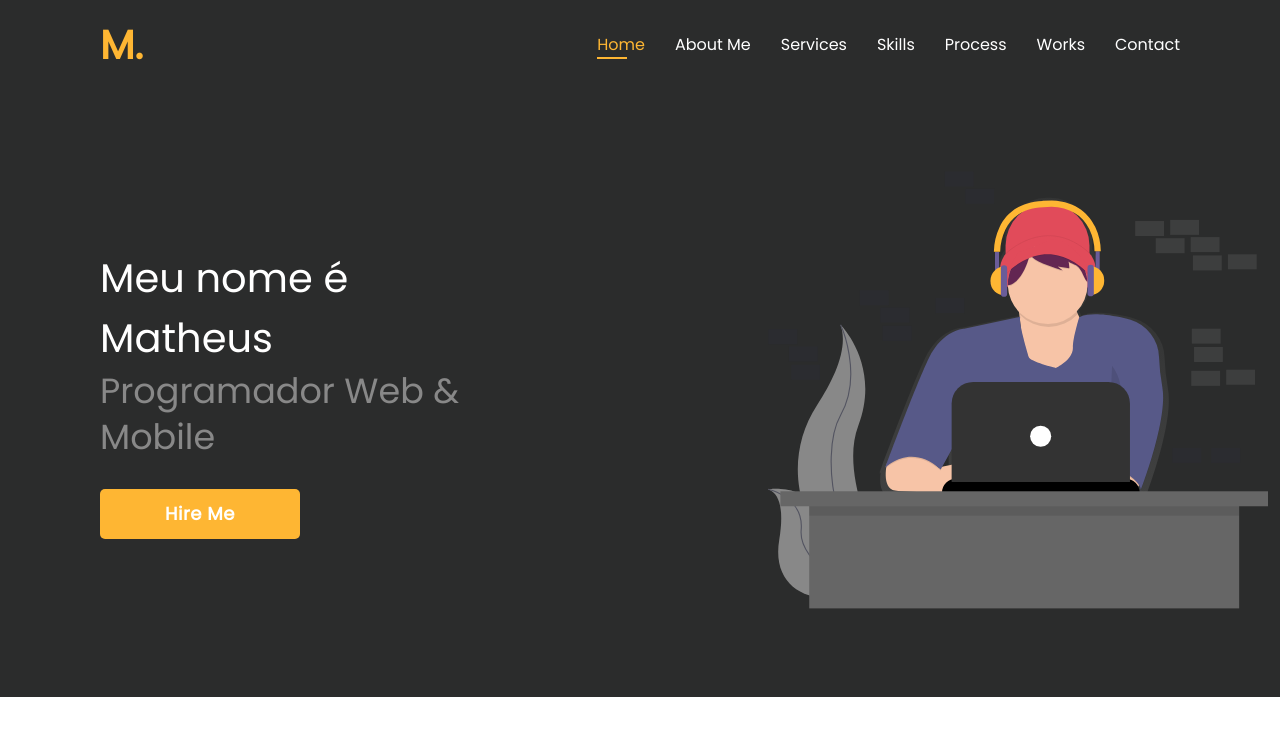
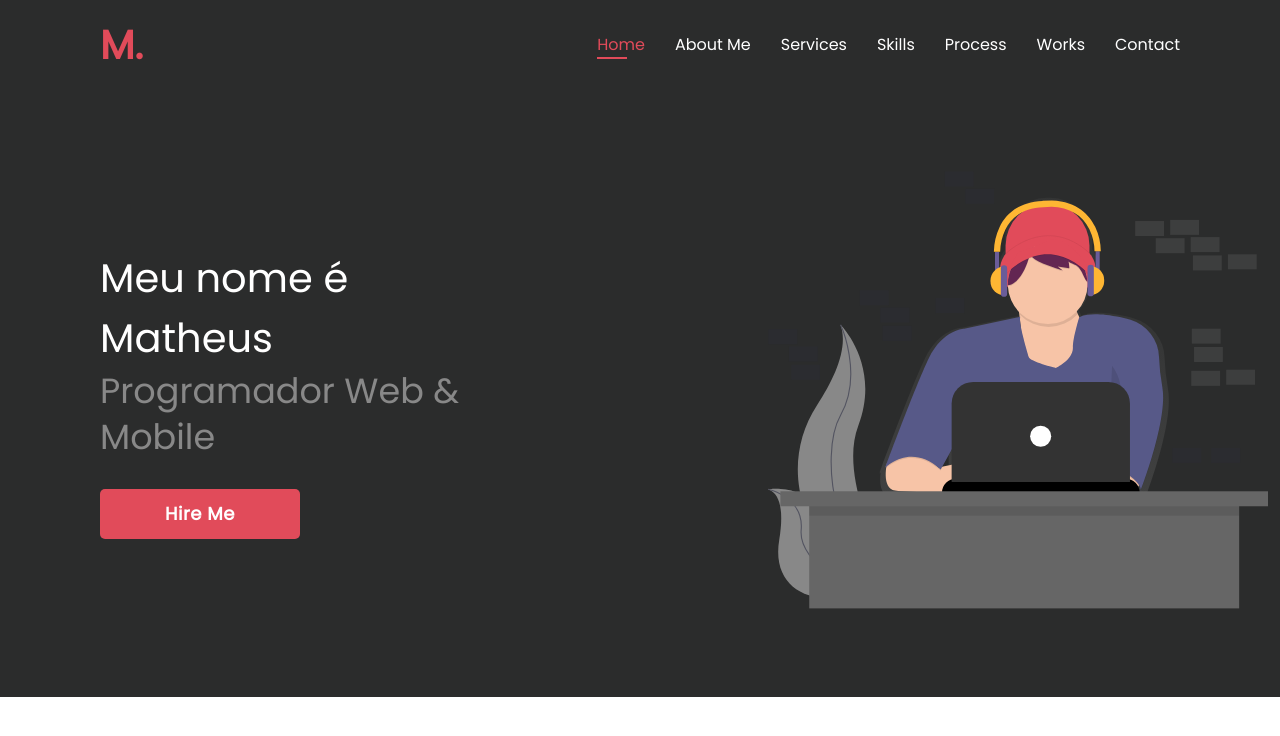
Before and after one commit to MatheusGomesRocha/Portfolio, a React (Create React App) app: page / in a window 1280 px wide. Shown: the top 736 px of the page. Built offline with nearby package versions, Linux system fonts and the light colour scheme.

Commit message:
Mudando cor padrão de buttons e links

```diff
--- a/src/components/Header.css
+++ b/src/components/Header.css
@@ -15,7 +15,7 @@
 }
 .header .headerTop .logo {      /** Span com texto (logo) apenas um M. */
     margin-left: 100px;
-    color: #FEB633;
+    color: #e14b5a;
     font-size: 40px;
     font-weight: bold;
 }
@@ -39,7 +39,7 @@
 .header .headerTop .side .linkDiv .linkBorderBottom {       /** Div que imita uma borderBottom para o link */
     width: 0;
     height: 2px;
-    background-color: #FEB633;
+    background-color: #e14b5a;
 }
 /** **/
 
@@ -76,7 +76,7 @@
     animation: growBorderBottom 250ms forwards;     /** Forwards significa que vai completar a animação e continuar lá */
 }
 .header .headerTop .side .linkDiv:hover .link {     /** Aplicada nos links do headerTop */
-    color: #FEB633;
+    color: #e14b5a;
 }
 /** **/
 
--- a/src/components/Header.js
+++ b/src/components/Header.js
@@ -7,6 +7,7 @@ import HeaderSvg from '../assets/svg/header';
 export default () => {
     const [fixedHeaderTop, setFixedHeaderTop] = useState(false);
     const [link, setLink] = useState('home');
+    let defaultColor = '#e14b5a';
 
     const handleScroll = () => {        // Verifica o Scroll da pagina
         if (document.documentElement.scrollTop > 90) {       // Se for maior que 0, fixa o Header e está na sessão Home
@@ -33,42 +34,42 @@ export default () => {
 
                 <div className={"side"}>
                     <div onClick={() => setLink('home')} className={"linkDiv"}>
-                        <a className={"link"} href={"#home"} style={{color: link === 'home' && '#FEB633'}}>Home</a>
+                        <a className={"link"} href={"#home"} style={{color: link === 'home' && defaultColor}}>Home</a>
                         <div className={"linkBorderBottom"} style={{width: link === 'home' && '30px'}}></div>
                     </div>
 
                     <div onClick={() => setLink('about')} className={"linkDiv"}>
-                        <a className={"link"} href={"#about"} style={{color: link === 'about' && '#FEB633'}}>About
+                        <a className={"link"} href={"#about"} style={{color: link === 'about' && defaultColor}}>About
                             Me</a>
                         <div className={"linkBorderBottom"} style={{width: link === 'about' && '30px'}}></div>
                     </div>
 
                     <div onClick={() => setLink('services')} className={"linkDiv"}>
                         <a className={"link"} href={"#services"}
-                           style={{color: link === 'services' && '#FEB633'}}>Services</a>
+                           style={{color: link === 'services' && defaultColor}}>Services</a>
                         <div className={"linkBorderBottom"} style={{width: link === 'services' && '30px'}}></div>
                     </div>
 
                     <div onClick={() => setLink('skills')} className={"linkDiv"}>
                         <a className={"link"} href={"#skills"}
-                           style={{color: link === 'skills' && '#FEB633'}}>Skills</a>
+                           style={{color: link === 'skills' && defaultColor}}>Skills</a>
                         <div className={"linkBorderBottom"} style={{width: link === 'skills' && '30px'}}></div>
                     </div>
 
                     <div onClick={() => setLink('process')} className={"linkDiv"}>
                         <a className={"link"} href={"#process"}
-                           style={{color: link === 'process' && '#FEB633'}}>Process</a>
+                           style={{color: link === 'process' && defaultColor}}>Process</a>
                         <div className={"linkBorderBottom"} style={{width: link === 'process' && '30px'}}></div>
                     </div>
 
                     <div onClick={() => setLink('works')} className={"linkDiv"}>
-                        <a className={"link"} href={"#works"} style={{color: link === 'works' && '#FEB633'}}>Works</a>
+                        <a className={"link"} href={"#works"} style={{color: link === 'works' && defaultColor}}>Works</a>
                         <div className={"linkBorderBottom"} style={{width: link === 'works' && '30px'}}></div>
                     </div>
 
                     <div onClick={() => setLink('contact')} className={"linkDiv"}>
                         <a className={"link"} href={"#contact"}
-                           style={{color: link === 'contact' && '#FEB633'}}>Contact</a>
+                           style={{color: link === 'contact' && defaultColor}}>Contact</a>
                         <div className={"linkBorderBottom"} style={{width: link === 'contact' && '30px'}}></div>
                     </div>
                 </div>
--- a/src/sideComponent/DefaultBtn.js
+++ b/src/sideComponent/DefaultBtn.js
@@ -8,10 +8,10 @@ export default(props) => {
             padding: 20,
             height: 50,
             marginTop: 30,
-            border: props.border ? '1px solid #FEB633' : '1px solid transparent',
+            border: props.border ? '1px solid #e14b5a' : '1px solid transparent',
             borderRadius: 5,
             width: 200,
-            backgroundColor: props.border ? 'transparent' : '#FEB633',
+            backgroundColor: props.border ? 'transparent' : '#e14b5a',
             color: '#fff',
             fontWeight: 'bold',
             display: 'flex',
@@ -21,10 +21,11 @@ export default(props) => {
             fontFamily: 'Poppins',
             fontSize: 18,
             transition: '250ms',
+
             '&:hover': {
                 backgroundColor: 'transparent',
-                border: '1px solid #FEB633',
-                color: '#FEB633'
+                border: '1px solid #e14b5a',
+                color: '#e14b5a'
             }
         },
     }))(Button);
```
Also changed, not shown: 1 other file (tests, documents, lock files or other folders).
